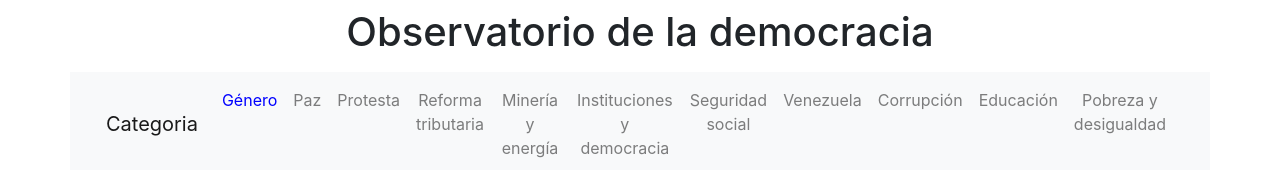
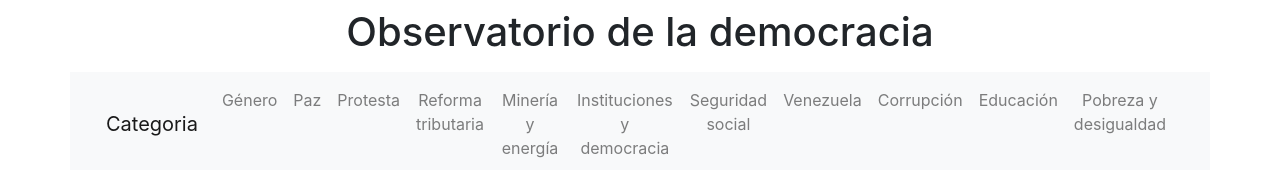
Before and after one commit to Obsdemocracia/wsj_clone, a React (Create React App) app: page / in a window 1280 px wide. Shown: the top 170 px of the page. Built offline with nearby package versions, Linux system fonts and the light colour scheme; no server answers; the HTML template or start-up script is replaced by a standard one.

Commit message:
Added callback to Navbar

```diff
--- a/src/App.js
+++ b/src/App.js
@@ -2,25 +2,16 @@ import React, { useState, useEffect } from 'react';
 
 import './App.css';
 import Scaffold from './components/Scaffold/Scaffold';
-import Navbar from './components/Navbar/Navbar';
+import Navbar, { CATEGORIES } from './components/Navbar/Navbar';
 
 function App() {
 
-  const CATEGORIES = {
-    'genero': 'Género',
-    'paz': 'Paz',
-    'protesta': 'Protesta',
-    'tributaria': 'Reforma tributaria',
-    'mineroenergetico': 'Minería y energía',
-    'instituciones y democracia': 'Instituciones y democracia',
-    'seguridad social': 'Seguridad social',
-    'venezuela': 'Venezuela',
-    'corrupcion': 'Corrupción',
-    'educacion': 'Educación',
-    'pobreza y desigualdad': 'Pobreza y desigualdad'
+  const [data, setData] = useState([]);
+  const [chosenCategory, chooseCategory] = useState(Object.keys(CATEGORIES)[0]);
+
+  const changeCategory = (event) => {
+    chooseCategory(event.target.id);
   };
-
-  const [data, setData] = useState([]);
 
   useEffect(() => {
     fetch('https://obsdemocracia.s3.amazonaws.com/tweetsv5.json')
@@ -77,7 +68,10 @@ function App() {
         <div className="row mb-3">
           <nav className="navbar navbar-expand-lg navbar-light bg-light">
             <div className="container-fluid">
-              <Navbar/>
+              <Navbar
+                chosenCategory={chosenCategory}
+                changeCategory={changeCategory}
+              />
             </div>
           </nav>
         </div>
--- a/src/components/Navbar/Navbar.js
+++ b/src/components/Navbar/Navbar.js
@@ -2,9 +2,7 @@ import React, { useState } from 'react';
 
 // Pending: just for readability, nothing else
 
-const Navbar = () => {
-
-  const CATEGORIES = {
+export const CATEGORIES = {
   'genero': 'Género',
   'paz': 'Paz',
   'protesta': 'Protesta',
@@ -18,11 +16,7 @@ const Navbar = () => {
   'pobreza y desigualdad': 'Pobreza y desigualdad'
 };
 
-  const [chosenCategory, chooseCategory] = useState(Object.keys(CATEGORIES)[0]);
-
-  const changeCategory = event => {
-    chooseCategory(event.target.id);
-  };
+const Navbar = ( chosenCategory, changeCategory ) => {
 
   return (
     <>
```
Lines whose indentation alone changed are shown as unchanged.
